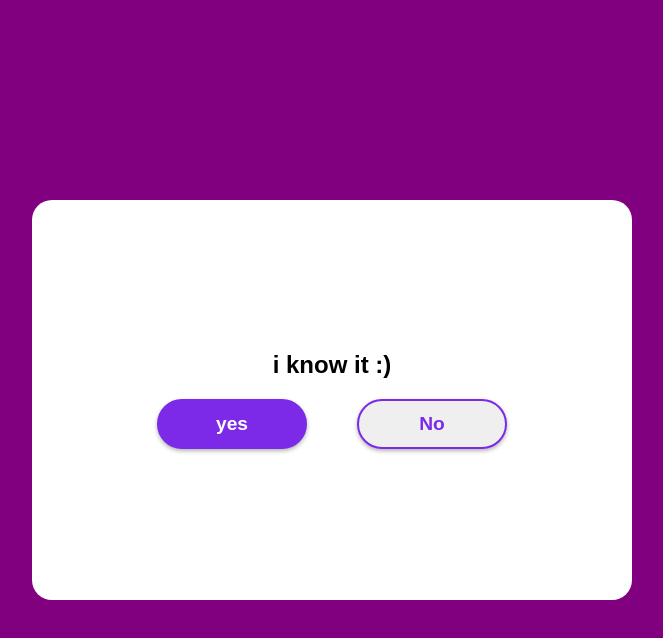
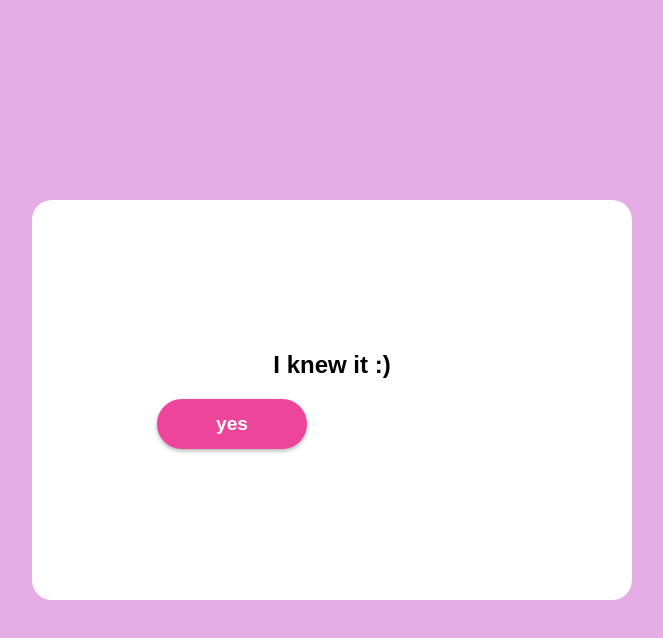
Before and after one commit to lkalra/Stupid, a plain HTML site: page index.html in a window 1280 px wide. Both pictures are taken after a click on the button "yes". Shown: the whole page, without its empty margins (308-971 px from the left). Drawn offline with Linux system fonts and the light colour scheme.

Commit message:
changed buttons

```diff
--- a/hn.js
+++ b/hn.js
@@ -2,15 +2,18 @@ const wrapper = document.querySelector('.wrapper');
 const question = document.querySelector('.question');
 const yesBtn = document.querySelector('.yes-btn');
 const noBtn = document.querySelector('.no-btn');
+const goBack = document.querySelector('.go-back');
 const wrapperRect = wrapper.getBoundingClientRect();
 const noBtnRect = noBtn.getBoundingClientRect();
 
- yesBtn.addEventListener('click' ,() =>{
-    question.innerHTML = 'i know it :) ';
+goBack.remove();
+
+const back = yesBtn.addEventListener('click' ,() =>{
+   question.innerHTML = 'I knew it :) ';
+   noBtn.remove();
 });
- noBtn.addEventListener('click' ,() =>{
-    question.innerHTML = ' ';
-});
+
+
 noBtn.addEventListener('mouseover' , () =>{
    const i = Math.floor(Math.random()  * (wrapperRect.width -  noBtnRect.width))
    +1 ;
--- a/index.html
+++ b/index.html
@@ -8,12 +8,13 @@
 </head>
 <body>
     <div class="wrapper">
-    <h2 class="question">Are you Stupid &#128578;</h2>
-    <div class="btn-group">
-        <button class="yes-btn">yes</button>
-        <button class="no-btn">No</button>
+        <h2 class="question">Are you Stupid ? &#128578;</h2>
+        <div class="btn-group">
+            <button class="yes-btn">yes</button>
+            <button class="no-btn">No</button>
+            <button class="go-back">Try Again?</button>
+        </div>
     </div>
-</div>
     <style>
         *{
             margin: 0;
@@ -26,7 +27,7 @@
             justify-content: center;
             align-items: center;
             min-height: 100vh;
-            background: purple;
+            background: rgb(228, 174, 228);
         }
         .wrapper{
             position: relative;
@@ -41,7 +42,7 @@
         }
         .h2{
             font-size: 3rem;
-            color: #7d2ae8;
+            color: #e82a69;
             margin: 15px 0;
         }
         .btn-group{
@@ -60,18 +61,22 @@
             font-size: 1.2rem;
             font-weight: 600;
             border-radius: 30px;
-            border: 2px solid #7d2ae8;
+            border: 2px solid #ee459c;
             outline: none;
             cursor: pointer;
             box-shadow: 0 2px 4px rgba(0, 0, 0, .3);
         }
         button:nth-child(1){
             margin-right: 200px;
-            background: #7d2ae8;
+            background: #ee459c;
         }
         button:nth-child(2){
             margin-left: 200px;
-            color: #7d2ae8;
+            color: #ee459c;
+        }
+        button:nth-child(3){
+            margin-left: 200px;
+            color: #ee459c;
         }
     </style>
 
```
Lines whose indentation alone changed are shown as unchanged.
